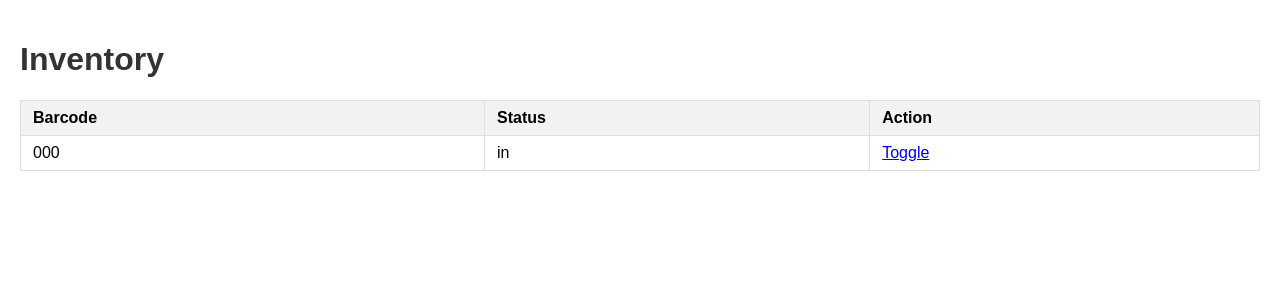
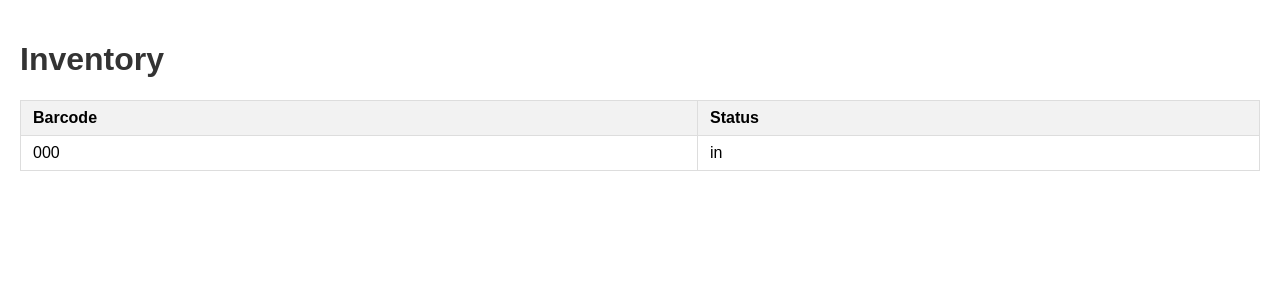
Before and after one commit to varnerchris/inventory_app, a Flask app: page / in a window 1280 px wide. Shown: the top 300 px of the page. Run offline with Flask 3, Linux system fonts and the light colour scheme; tables that the repository leaves empty hold one stand-in row (values such as "Sample post"); parts of the project's set-up code (start-up, migrations or seed data) failed here and were passed over.

Commit message:
removed status toggle

```diff
--- a/templates/inventory.html
+++ b/templates/inventory.html
@@ -39,13 +39,11 @@
         <tr>
             <th>Barcode</th>
             <th>Status</th>
-            <th>Action</th>
         </tr>
         {% for item in items %}
         <tr class="{{ item['status'] }}">
             <td>{{ item['barcode'] }}</td>
             <td>{{ item['status'] }}</td>
-            <td><a href="{{ url_for('toggle', barcode=item['barcode']) }}">Toggle</a></td>
         </tr>
         {% endfor %}
     </table>
```
